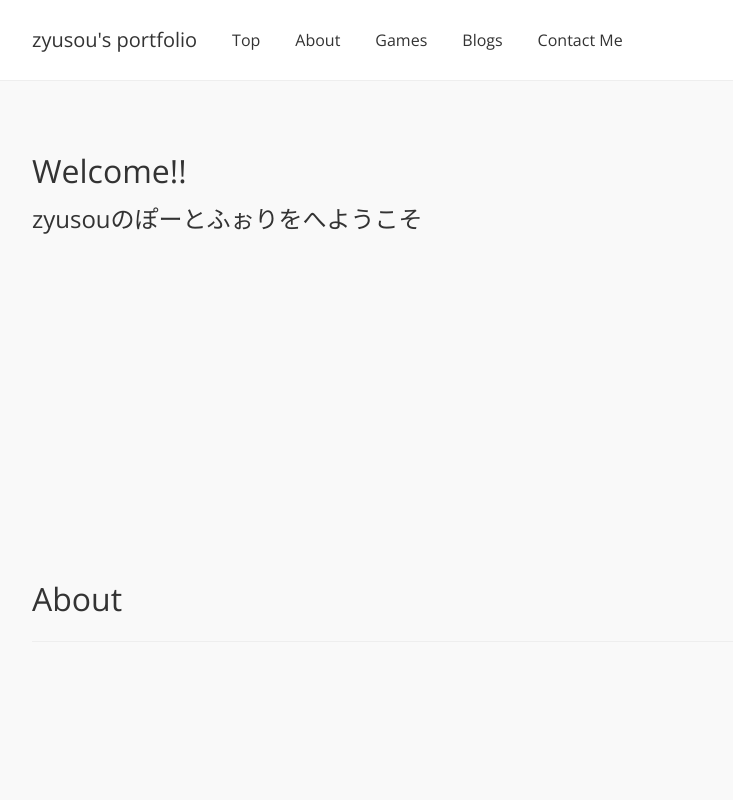
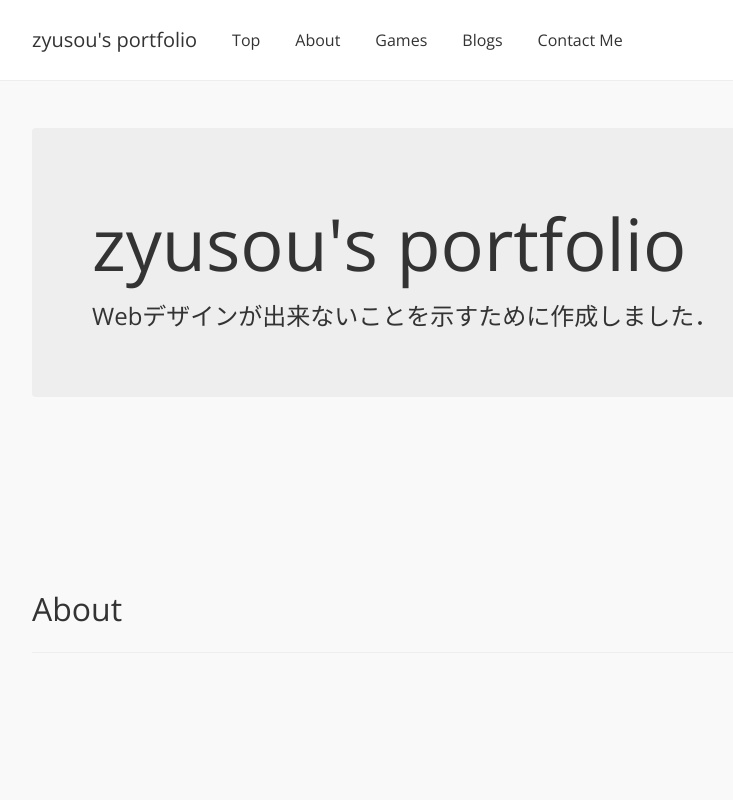
Before and after one commit to zyusou/zyusou.github.io, a plain HTML site: page index.html in a window 1280 px wide. Shown: the top 800 px of the page, without its empty margins (38-771 px from the left). Drawn offline with nearby package versions, Linux system fonts and the light colour scheme.

Commit message:
Top部分を編集
本音を書き込んでおいた．

```diff
--- a/index.html
+++ b/index.html
@@ -85,10 +85,17 @@
     <!-- Header
     ================================================== -->
     <div class="page-header" id="banner">
+
       <div class="row">
-        <div class="col-lg-8 col-md-7 col-sm-6">
-          <h1>Welcome!!</h1>
-          <p class="lead">zyusouのぽーとふぉりをへようこそ</p>
+        <div class="col-lg-12">
+          <div class="bs-component">
+            <div class="jumbotron">
+              <h1>zyusou's portfolio</h1>
+              <p>
+                Webデザインが出来ないことを示すために作成しました．
+              </p>
+            </div>
+          </div>
         </div>
       </div>
     </div>
```
